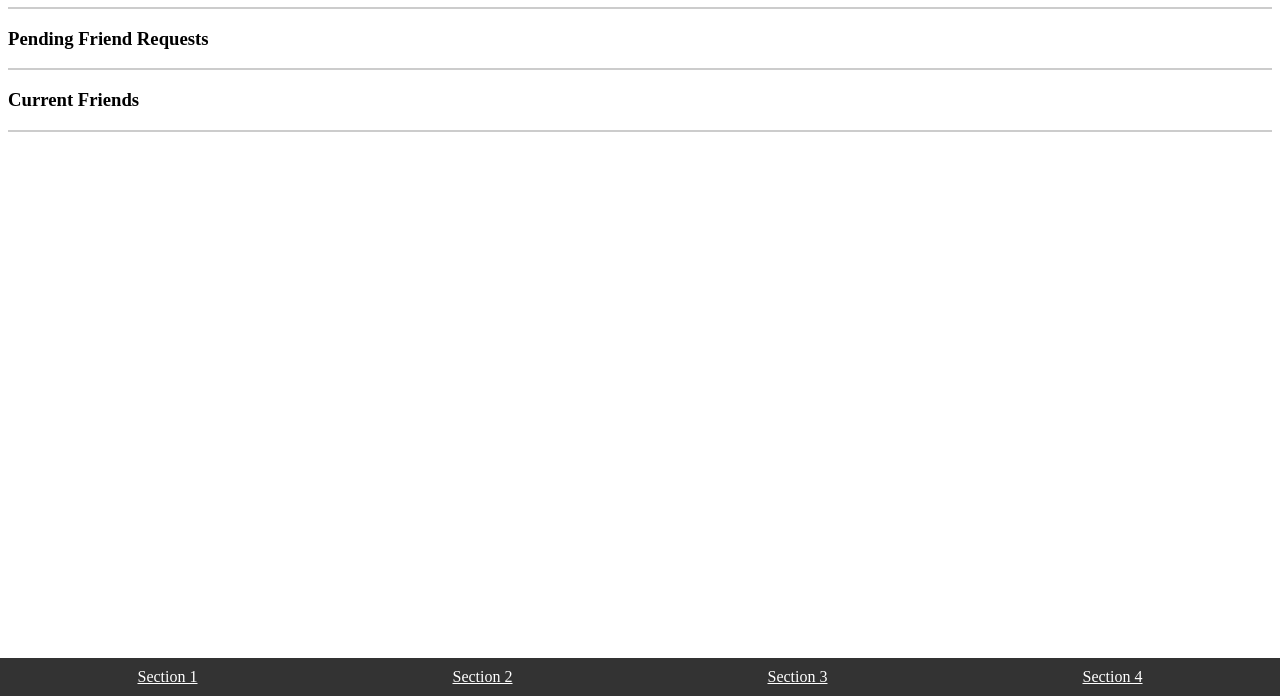
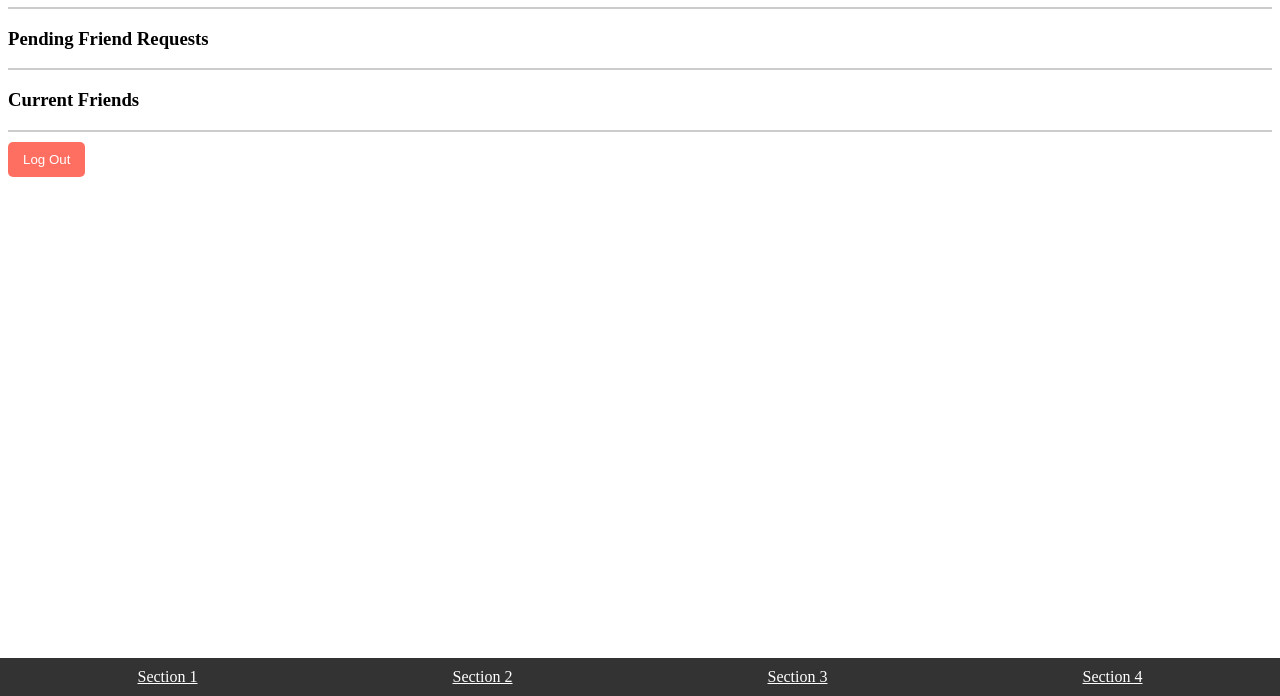
Before and after one commit to theobtd/LunchSocial, a plain HTML site: page Section1.html in a window 1280 px wide. Shown: the part 104-800 px from the top of the page. Drawn offline with Linux system fonts and the light colour scheme; no server answers.

Commit message:
Update Section1.html

```diff
--- a/Section1.html
+++ b/Section1.html
@@ -50,6 +50,19 @@
         .add-button:hover {
             background-color: #0056b3; /* Darker blue on hover */
         }
+        .logout-button {
+            background-color: #FF6F61; /* Light pastel red */
+            color: white;
+            border: none;
+            border-radius: 5px;
+            padding: 10px 15px;
+            cursor: pointer;
+            transition: background-color 0.3s;
+            margin-top: 10px; /* Add space above button */
+        }
+        .logout-button:hover {
+            background-color: #FF4C4C; /* Darker red on hover */
+        }
     </style>
 </head>
 <body>
@@ -63,6 +76,8 @@
 
     <h3>Current Friends</h3>
     <div class="friend-list" id="friendList"></div> <!-- Current friends container -->
+
+    <button class="logout-button" id="logoutBtn">Log Out</button> <!-- Log Out button -->
 
     <div class="menu-bar" style="position: fixed; bottom: 0; left: 0; right: 0; background: #333; display: flex; justify-content: space-around; padding: 10px; color: white;">
         <a href="Section1.html" style="color: white;">Section 1</a>
@@ -289,6 +304,15 @@
                 console.error("Error accepting friend request:", error);
             });
         }
+
+        // Log out functionality
+        document.getElementById('logoutBtn').onclick = function() {
+            auth.signOut().then(() => {
+                window.location.href = 'index.html'; // Redirect to the login page
+            }).catch((error) => {
+                console.error("Error logging out:", error);
+            });
+        };
     </script>
 </body>
 </html>
```
